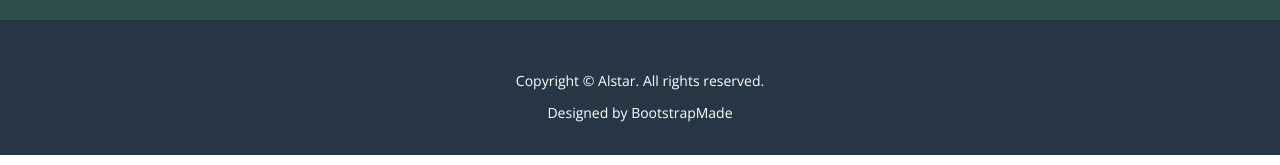
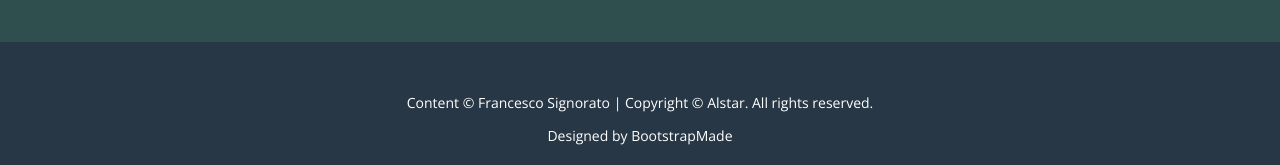
Before and after one commit to FrancescoSignorato/francescosignorato.github.io, a plain HTML site: page index.html in a window 1280 px wide. Shown: the part 1542-1707 px from the top of the page. Drawn offline with nearby package versions, Linux system fonts and the light colour scheme.

Commit message:
Index commit

```diff
--- a/index.html
+++ b/index.html
@@ -104,7 +104,7 @@
             laborum
           </p>
         </div>
-      </div>
+      </div>s
     </div>
   </section>
 
@@ -113,7 +113,7 @@
     <div class="container">
       <div class="row">
         <div class="col-md-12">
-          <p>Copyright &copy; Alstar. All rights reserved.</p>
+          <p>Content &copy; Francesco Signorato | Copyright &copy; Alstar. All rights reserved.</p>
           <div class="credits">
             <!--
               All the links in the footer should remain intact.
```
